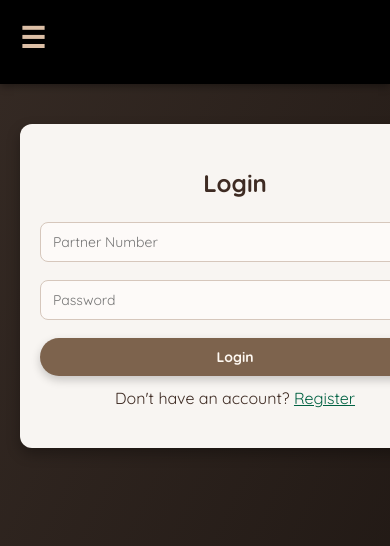
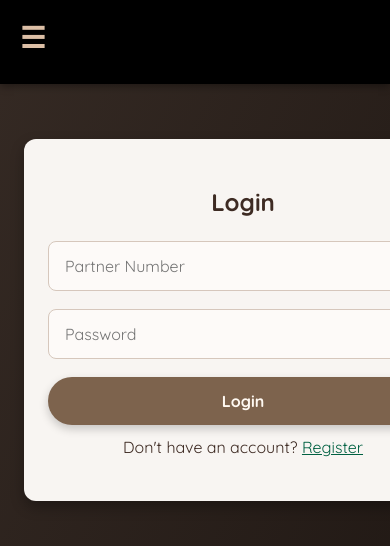
Before and after one commit to brepp22/greenapron, a React (Create React App) app in the folder greenapron/: page /login in a window 390 px wide. Shown: the top 546 px of the page. Built offline with nearby package versions, Linux system fonts and the light colour scheme.

Commit message:
media styling added to landing

```diff
--- a/greenapron/src/components/Landing.css
+++ b/greenapron/src/components/Landing.css
@@ -49,3 +49,41 @@
   background-color: #f2ddc6;
   transform: translateY(-2px);
 }
+
+/* 🔽 Mobile (max-width: 600px) */
+@media (max-width: 600px) {
+  .landing-container {
+    padding: 30px 16px;
+  }
+
+  .landing-header {
+    font-size: 2.2rem;
+  }
+
+  .landing-subtext {
+    font-size: 1rem;
+    line-height: 1.6;
+    margin-bottom: 30px;
+  }
+
+  .start-button {
+    font-size: 0.95rem;
+    padding: 12px 24px;
+  }
+}
+
+/* 🔽 Tablet (601px - 1024px) */
+@media (min-width: 601px) and (max-width: 1024px) {
+  .landing-header {
+    font-size: 2.5rem;
+  }
+
+  .landing-subtext {
+    font-size: 1.1rem;
+  }
+
+  .start-button {
+    font-size: 1rem;
+    padding: 13px 28px;
+  }
+}
--- a/greenapron/src/components/LoginForm.css
+++ b/greenapron/src/components/LoginForm.css
@@ -97,32 +97,32 @@ body{
 /* Small devices (phones, <= 600px) */
 @media (max-width: 600px) {
   .login-form {
-    margin: 40px 20px;
-    padding: 20px;
+    margin: 55px 24px;
+    padding: 24px;
   }
 
   .input-email,
   .input-password,
   .input-register {
-    font-size: 14px;
-    padding: 10px 12px;
+    font-size: 16px;
+    padding: 14px 16px;
   }
 
   .login-button {
-    font-size: 14px;
-    padding: 10px;
+    font-size: 16px;
+    padding: 14px;
   }
 
   .role-section p {
-    font-size: 14px;
+    font-size: 16px;
   }
 
   .role-option {
-    font-size: 14px;
+    font-size: 16px;
   }
 
   .error-message {
-    font-size: 12px;
+    font-size: 14px;
   }
 }
 
```
